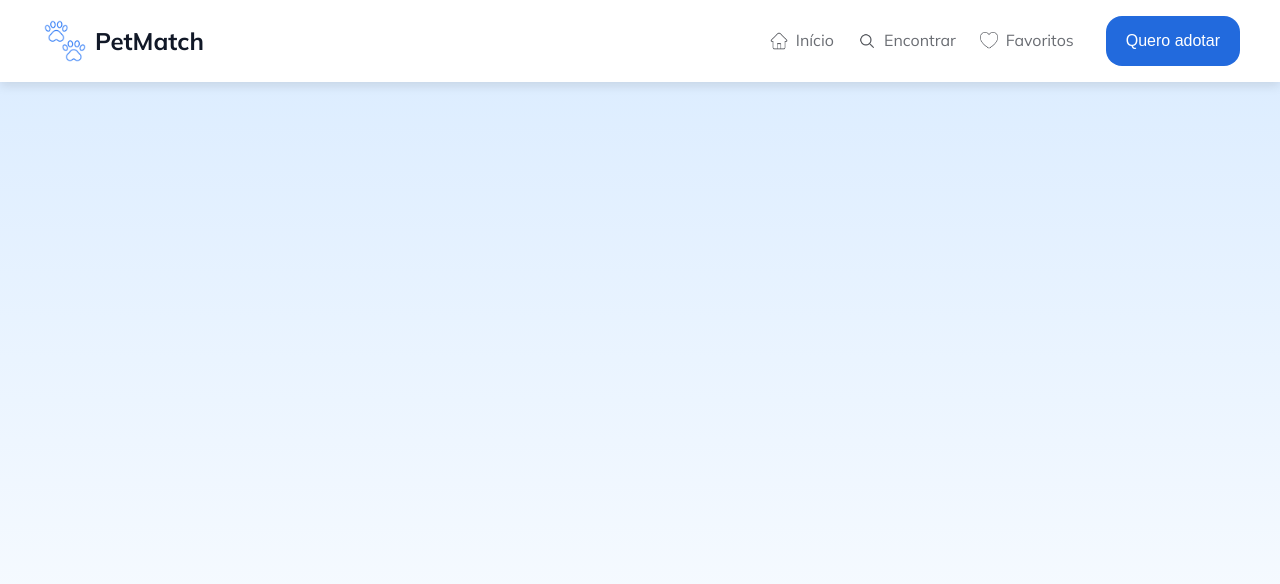
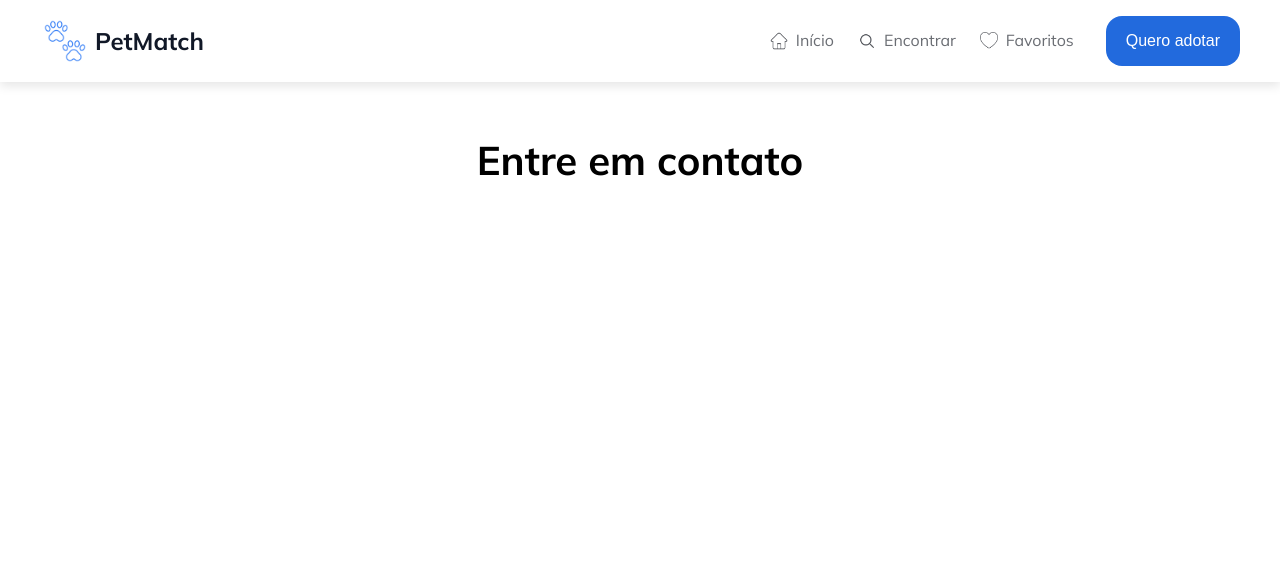
Before and after one commit to GGhiaroni/petmatch, a React (Vite) app: page /contato in a window 1280 px wide. Shown: the top 584 px of the page. Built offline with nearby package versions, Linux system fonts and the light colour scheme.

Commit message:
criando a pagina de Contato e sua rota

```diff
--- /dev/null
+++ b/pages/Contato.jsx
@@ -0,0 +1,24 @@
+import styled from "styled-components";
+
+const ContainerPrincipal = styled.div`
+  background: #ffffff;
+  min-height: 100vh;
+  width: 100%;
+  overflow-x: hidden;
+  padding: 8rem 2rem;
+`;
+
+const TextoPrincipal = styled.h1`
+  font-size: 2.5rem;
+  text-align: center;
+`;
+
+const Contato = () => {
+  return (
+    <ContainerPrincipal>
+      <TextoPrincipal>Entre em contato</TextoPrincipal>
+    </ContainerPrincipal>
+  );
+};
+
+export default Contato;
--- a/src/routes.jsx
+++ b/src/routes.jsx
@@ -1,4 +1,5 @@
 import { BrowserRouter, Route, Routes } from "react-router-dom";
+import Contato from "../pages/Contato";
 import Favoritos from "../pages/Favoritos";
 import Home from "../pages/Home";
 import PaginaDetalhesCachorro from "../pages/PaginaDetalhesCachorro";
@@ -13,10 +14,11 @@ function AppRoutes() {
         <Route index element={<Home />} />
         <Route path="encontrar" element={<PaginaEncontrar />} />
         <Route
-          path="/cachorros/:porte/:id"
+          path="cachorros/:porte/:id"
           element={<PaginaDetalhesCachorro />}
         />
-        <Route path="/favoritos" element={<Favoritos />} />
+        <Route path="favoritos" element={<Favoritos />} />
+        <Route path="contato" element={<Contato />} />
       </Routes>
     </BrowserRouter>
   );
```
